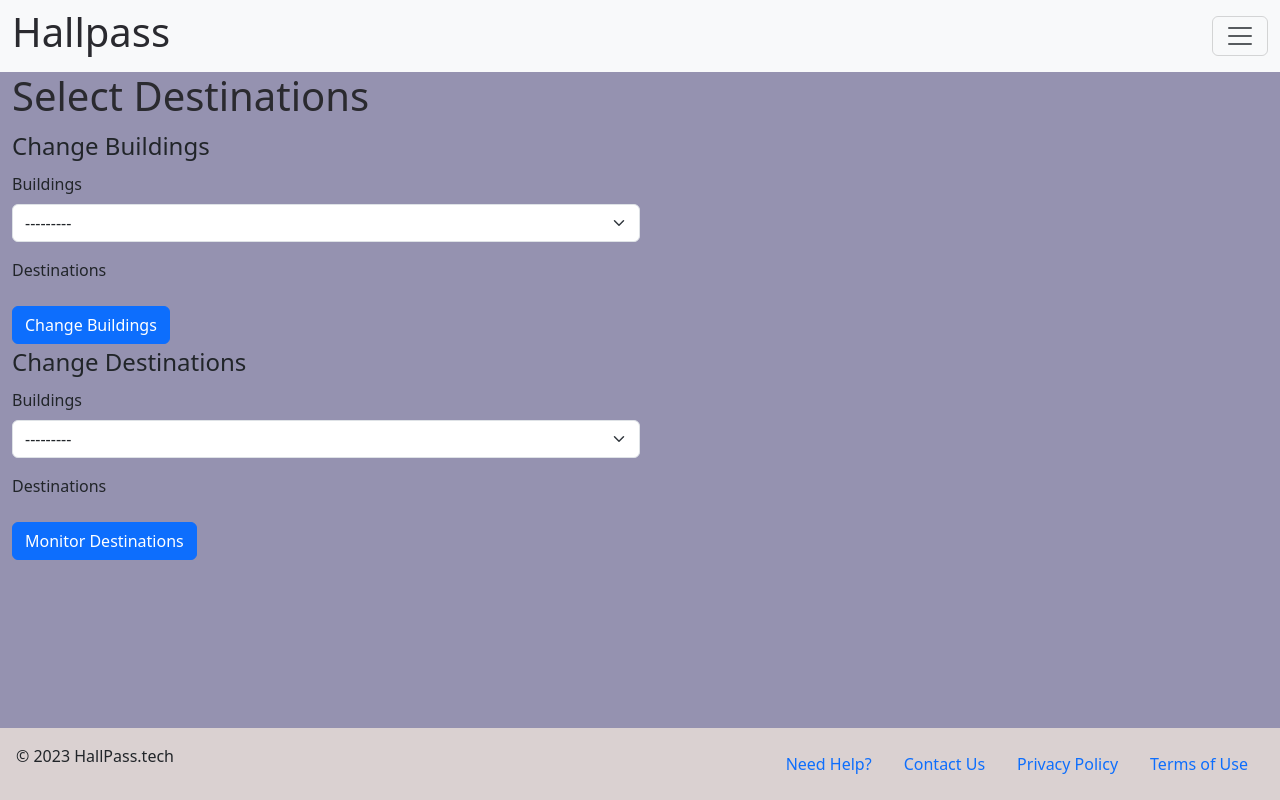
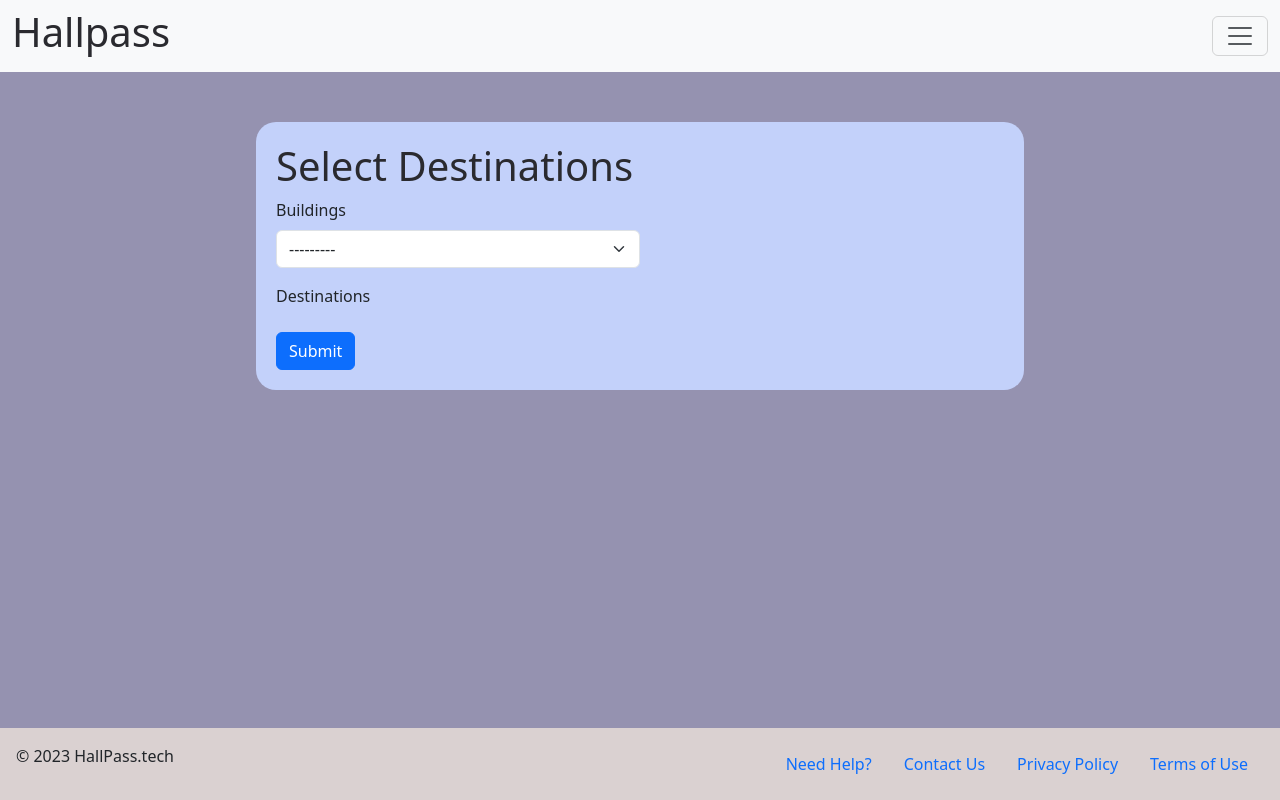
Before and after one commit to worcestertechnicalhighschool/hallpass, a Django app: page / in a window 1280 px wide. Run offline with Django 4.2, Linux system fonts and the light colour scheme; the visitor is signed in with stand-in values (Sample User, id 1); data that the repository does not hold is empty; style sheets or scripts are compiled from the project's sources; some libraries are stand-ins or nearby versions.

Commit message:
Dasboard Changes

```diff
--- a/hallpass/passes/forms.py
+++ b/hallpass/passes/forms.py
@@ -49,6 +49,9 @@ class ProfileForm(forms.ModelForm):
     class Meta:
         model = Profile
         fields = ('building','destinations',)
+        widgets = {
+            'building': forms.Select(attrs={'onchange':'this.form.submit()'})
+        }
 
     def __init__(self, *args, **kwargs):
         super(ProfileForm, self).__init__(*args, **kwargs)
--- /dev/null
+++ b/hallpass/passes/static/scss/dashboard-box.scss
@@ -0,0 +1,8 @@
+.destination-box {
+    background-color: rgb(195, 209, 250);
+    max-width: 60vw;
+    padding: 20px;
+    border-radius: 20px;
+    margin: auto;
+    margin-top: 50px;
+}
--- a/hallpass/passes/static/scss/style.scss
+++ b/hallpass/passes/static/scss/style.scss
@@ -2,3 +2,4 @@
 @import "./variables.scss";
 @import "./layout.scss";
 @import "./login.scss";
+@import "./dashboard-box.scss"
--- a/hallpass/passes/templates/pages/dashboard.html
+++ b/hallpass/passes/templates/pages/dashboard.html
@@ -2,27 +2,20 @@
 {% load bootstrap5 %}
 
 {% block content %}
+<div class="destination-box">
     <h1> Select Destinations </h1>
 
     <div class = "col-sm-6">
     <form action="" method="post" id="destination-form">
         {% csrf_token %}
-        <fieldset class="form-group">
-          <legend>Change Buildings</legend>
-          {% bootstrap_form form layout="horizontal" exclude="destinations" %}
-          <input type="hidden" name="next" value="{{ next }}" >
-          <button type="submit" class="btn btn-primary">
-            Change Buildings
-          </button>
-        </fieldset>
-
-        <fieldset class="form-group">
-          <legend>Change Destinations</legend>
-        {% bootstrap_form form exclude="building" %}
+        {% bootstrap_form form %}
+        <input type='hidden' name='next' value='{{ next }}' >
+        {% buttons %}
         <button type="submit" class="btn btn-primary">
-          Monitor Destinations
+          Submit
         </button>
-        </fieldset>
+        {% endbuttons %}
       </form>
-    </div>
+  </div>
+</div>
 {% endblock %}
```
